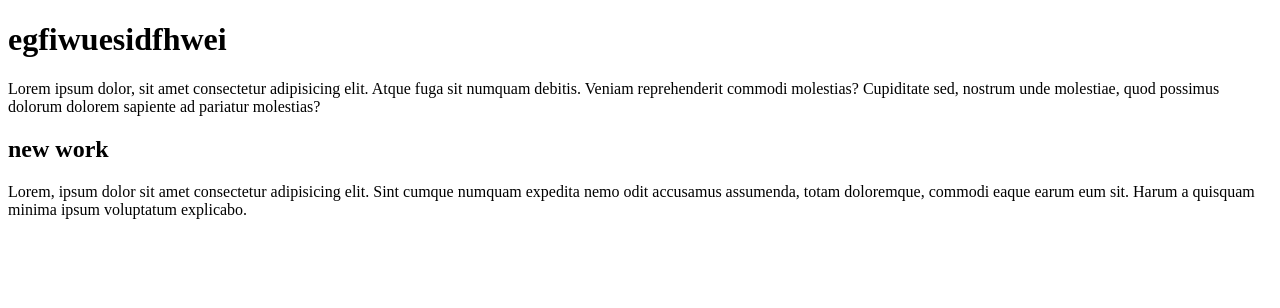
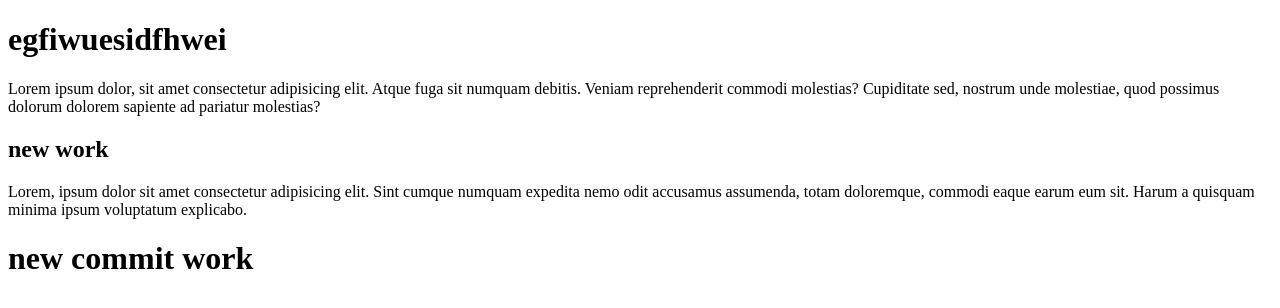
Before and after one commit to farihafari/sunday-demo, a plain HTML site: page index.html in a window 1280 px wide. Drawn offline with Linux system fonts and the light colour scheme.

Commit message:
new commit

```diff
--- a/index.html
+++ b/index.html
@@ -10,6 +10,7 @@
     <p>Lorem ipsum dolor, sit amet consectetur adipisicing elit. Atque fuga sit numquam debitis. Veniam reprehenderit commodi molestias? Cupiditate sed, nostrum unde molestiae, quod possimus dolorum dolorem sapiente ad pariatur molestias?</p>
     <h2>new work</h2>
     <p>Lorem, ipsum dolor sit amet consectetur adipisicing elit. Sint cumque numquam expedita nemo odit accusamus assumenda, totam doloremque, commodi eaque earum eum sit. Harum a quisquam minima ipsum voluptatum explicabo.</p>
+    <h1>new commit work</h1>
 </body>
 
 </html>
```
